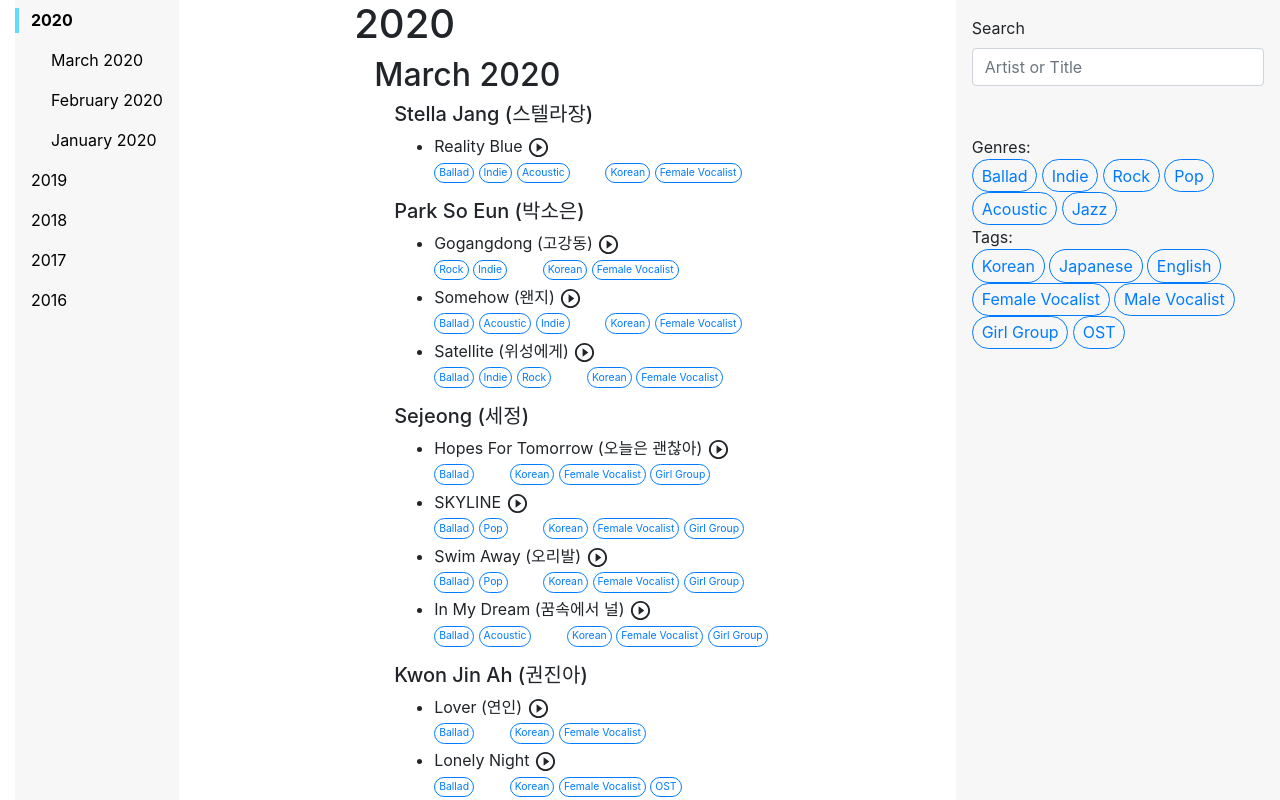
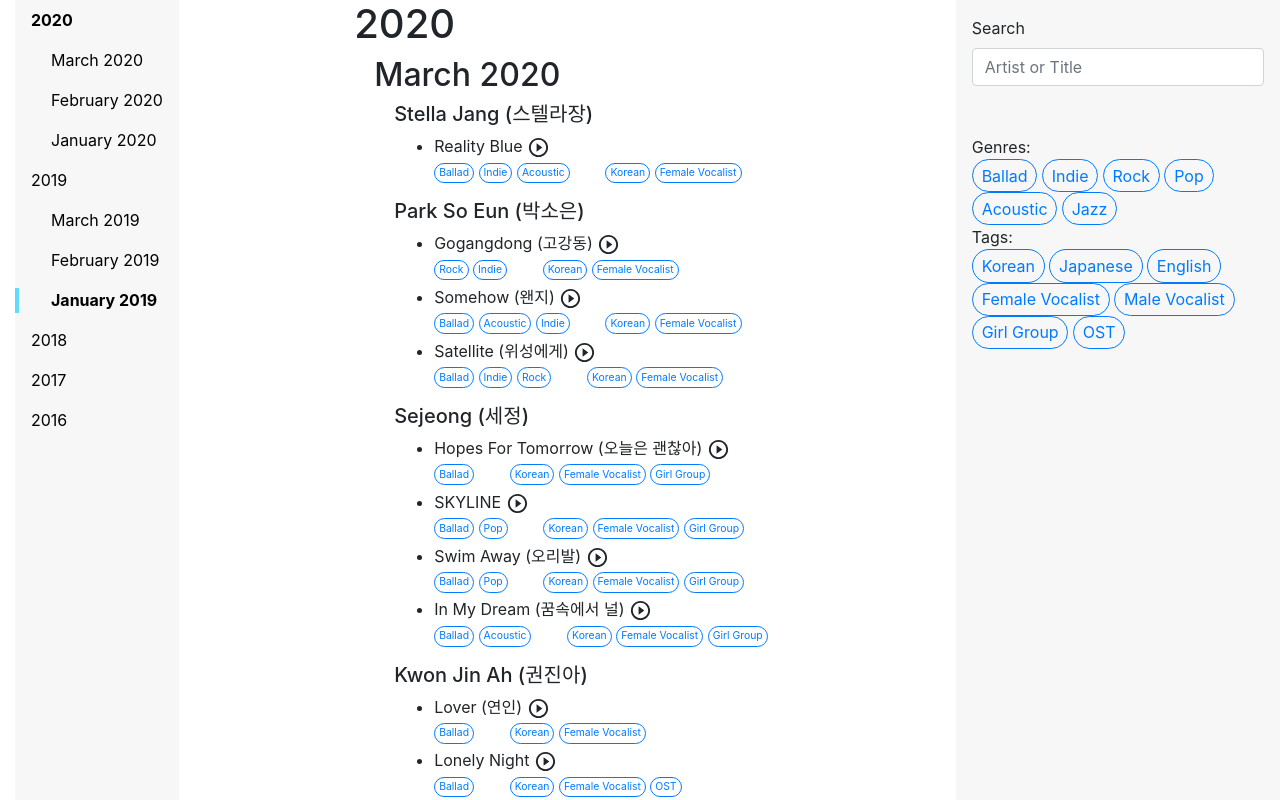
Before and after one commit to marvintran/MySongList, a React (Create React App) app: page / in a window 1280 px wide. Shown: the top 800 px of the page. Built offline with nearby package versions, Linux system fonts and the light colour scheme.

Commit message:
Installed react-waypoints so that the sidebar marker will update automatically when scrolling through the page.

```diff
--- a/package.json
+++ b/package.json
@@ -15,7 +15,8 @@
     "react-icons": "^3.11.0",
     "react-lazyload": "^3.1.0",
     "react-player": "^2.6.2",
-    "react-scripts": "^3.4.4"
+    "react-scripts": "^3.4.4",
+    "react-waypoint": "^9.0.3"
   },
   "scripts": {
     "start": "react-scripts start",
--- a/src/App.css
+++ b/src/App.css
@@ -12,7 +12,7 @@
 .nav-bar {
     background-color: #f7f7f7;
     height: 100vh;
-    display: inline-block;
+    display: block;
     overflow-y: auto;
     position: fixed;
 }
--- a/src/App.js
+++ b/src/App.js
@@ -16,6 +16,7 @@ import Nav from 'react-bootstrap/Nav';
 import january2020 from './data/2020_01_january.json';
 import february2020 from './data/2020_02_february.json';
 import march2020 from './data/2020_03_march.json';
+import {Waypoint} from "react-waypoint";
 
 const App = () => {
   const [toggleYear2020, setYear2020] = useState(true);
@@ -26,71 +27,120 @@ const App = () => {
 
   const [currMarker, setMarker] = useState("2020");
 
+  let bottomOffSet = 602;
+
   return (
       <Container fluid>
         <Row>
           <Col>
-            <Nav className="nav-bar">
-              <NavLink title={"2020"} currMarker={currMarker} action={setMarker}/>
-              <NavLink title={"March 2020"} currMarker={currMarker} action={setMarker} className={"month"}/>
-              <NavLink title={"February 2020"} currMarker={currMarker} action={setMarker} className={"month"}/>
-              <NavLink title={"January 2020"} currMarker={currMarker} action={setMarker} className={"month"}/>
-              <NavLink title={"2019"} currMarker={currMarker} action={setMarker}/>
-              <NavLink title={"2018"} currMarker={currMarker} action={setMarker}/>
-              <NavLink title={"2017"} currMarker={currMarker} action={setMarker}/>
-              <NavLink title={"2016"} currMarker={currMarker} action={setMarker}/>
+            <Nav defaultActiveKey="#2020" className="nav-bar">
+              <NavLink title={"2020"} currMarker={currMarker}/>
+              <NavLink title={"March 2020"} currMarker={currMarker} className={"month"}/>
+              <NavLink title={"February 2020"} currMarker={currMarker} className={"month"}/>
+              <NavLink title={"January 2020"} currMarker={currMarker} className={"month"}/>
+              <NavLink title={"2019"} currMarker={currMarker}/>
+              <NavLink title={"March 2019"} currMarker={currMarker} className={"month"}/>
+              <NavLink title={"February 2019"} currMarker={currMarker} className={"month"}/>
+              <NavLink title={"January 2019"} currMarker={currMarker} className={"month"}/>
+              <NavLink title={"2018"} currMarker={currMarker}/>
+              <NavLink title={"2017"} currMarker={currMarker}/>
+              <NavLink title={"2016"} currMarker={currMarker}/>
             </Nav>
           </Col>
           <Col md="auto">
+            <Waypoint onEnter={() => {setMarker("2020")}} bottomOffset={bottomOffSet}>
+              <div>
                 <h1 id="2020" onClick={() => setYear2020(!toggleYear2020)}>
                   2020
                 </h1>
+              </div>
+            </Waypoint>
             <Collapse in={toggleYear2020}>
               <div>
                 <MonthList
                   id={"march2020"}
                   month={"March 2020"}
                   songs={march2020.songs}
+                  action={setMarker}
                 />
                 <MonthList
                   id={"february2020"}
                   month={"February 2020"}
                   songs={february2020.songs}
+                  action={setMarker}
                 />
                 <MonthList
                   id={"january2020"}
                   month={"January 2020"}
                   songs={january2020.songs}
+                  action={setMarker}
                 />
               </div>
             </Collapse>
+
+            <Waypoint onEnter={() => {setMarker("2019")}} bottomOffset={bottomOffSet}>
+              <div>
                 <h1 id="2019" onClick={() => setYear2019(!toggleYear2019)}>
                   2019
                 </h1>
+              </div>
+            </Waypoint>
             <Collapse in={toggleYear2019}>
               <div>
-
+                <MonthList
+                  id={"march2019"}
+                  month={"March 2019"}
+                  songs={march2020.songs}
+                  action={setMarker}
+                />
+                <MonthList
+                  id={"february2019"}
+                  month={"February 2019"}
+                  songs={february2020.songs}
+                  action={setMarker}
+                />
+                <MonthList
+                  id={"january2019"}
+                  month={"January 2019"}
+                  songs={january2020.songs}
+                  action={setMarker}
+                />
               </div>
             </Collapse>
+
+            <Waypoint onEnter={() => {setMarker("2018")}} bottomOffset={bottomOffSet}>
+              <div>
                 <h1 id="2018" onClick={() => setYear2018(!toggleYear2018)}>
                   2018
                 </h1>
+              </div>
+            </Waypoint>
             <Collapse in={toggleYear2018}>
               <div>
 
               </div>
             </Collapse>
+
+            <Waypoint onEnter={() => {setMarker("2017")}} bottomOffset={bottomOffSet}>
+              <div>
                 <h1 id="2017" onClick={() => setYear2017(!toggleYear2017)}>
                   2017
                 </h1>
+              </div>
+            </Waypoint>
             <Collapse in={toggleYear2017}>
               <div>
 
               </div>
             </Collapse>
+
+            <Waypoint onEnter={() => {setMarker("2016")}} bottomOffset={bottomOffSet}>
+              <div>
                 <h1 id="2016" onClick={() => setYear2016(!toggleYear2016)}>
                   2016
                 </h1>
+              </div>
+            </Waypoint>
             <Collapse in={toggleYear2016}>
               <div>
 
--- a/src/components/MonthList.js
+++ b/src/components/MonthList.js
@@ -3,8 +3,9 @@ import '../stylesheets/MonthList.css';
 import Songs from './Songs'
 import Collapse from 'react-bootstrap/Collapse';
 import LazyLoad from 'react-lazyload';
+import { Waypoint } from 'react-waypoint';
 
-const MonthList = ({ month, songs, id }) => {
+const MonthList = ({ month, songs, id, action }) => {
   const [monthShowing, setMonthShowing] = useState(true);
 
   const songList = songs.map((song) => {
@@ -16,12 +17,16 @@ const MonthList = ({ month, songs, id }) => {
 
   return (
     <React.Fragment>
-      <h2 id={id} className="header-month" onClick={() => setMonthShowing(!monthShowing)}>{month}</h2>
-      <Collapse in={monthShowing}>
+      <Waypoint onEnter={() => {action(month)}} bottomOffset={602}>
         <div>
-          {songList}
+          <h2 id={id} className="header-month" onClick={() => setMonthShowing(!monthShowing)}>{month}</h2>
+          <Collapse in={monthShowing}>
+            <div>
+              {songList}
+            </div>
+          </Collapse>
         </div>
-      </Collapse>
+      </Waypoint>
     </React.Fragment>
   )
 }
--- a/src/components/NavLink.js
+++ b/src/components/NavLink.js
@@ -2,15 +2,15 @@ import React from 'react';
 import '../stylesheets/NavLink.css';
 import Nav from 'react-bootstrap/Nav';
 
-const NavLink = ({ title, currMarker, action, className}) => {
+const NavLink = ({ title, currMarker, className}) => {
   let toCamelCase = title.toLowerCase().replace(/[^a-zA-Z0-9]+(.)/g, (m, chr) => chr.toUpperCase());
 
   let css = "black-text " + className;
   if(currMarker === title)
-    css = "current-navigation " + css;
+    css = "active " + css;
 
   return (
-    <Nav.Link href={ "#" + toCamelCase } onSelect={() => action(title)} className={css}>
+    <Nav.Link href={ "#" + toCamelCase} className={css}>
       { currMarker === title
         ? <span className="marker"/>
         : null
--- a/src/stylesheets/NavLink.css
+++ b/src/stylesheets/NavLink.css
@@ -2,6 +2,6 @@
     color: black;
 }
 
-.current-navigation {
+.active {
     font-weight: 700;
 }
```
Also changed, not shown: 1 other file (tests, documents, lock files or other folders). Lines whose indentation alone changed are shown as unchanged.
